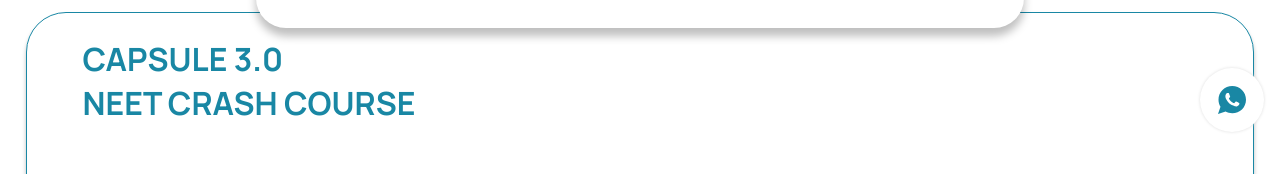
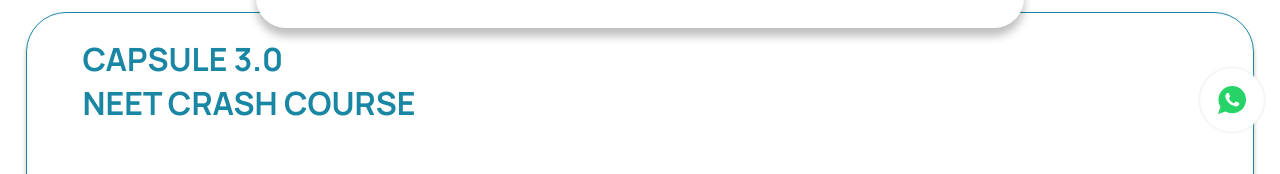
Before and after one commit to Texki-developers/Dopa-Main, a Next.js app: page /courses/capsule in a window 1280 px wide. Shown: the part 572-746 px from the top of the page. Built offline with nearby package versions, Linux system fonts and the light colour scheme.

Commit message:
logo fix

```diff
--- a/src/Components/Footer/Footer.module.scss
+++ b/src/Components/Footer/Footer.module.scss
@@ -34,6 +34,9 @@
   .logo-wrapper {
     display: flex;
     gap: 1rem;
+    img{
+      object-fit: contain;
+    }
   }
 
   .footer-social_media {
@@ -213,6 +216,7 @@
       img {
         height: 4rem;
         width: 3rem;
+        object-fit: contain;
       }
 
       h2 {
--- a/src/Layouts/MainLayout.jsx
+++ b/src/Layouts/MainLayout.jsx
@@ -44,7 +44,7 @@ export default function MainLayout({ children }) {
       onClick={()=>window.location.href="https://wa.me/message/QAZCVPJXDUQJO1"}
         className={styles.enquiry_popup}
       >
-        <IoLogoWhatsapp />
+        <IoLogoWhatsapp  color="#25D366"/>
       </div>
       {/* <Popup refs={popupRef} action={handlePopup} type={1}>
         <h1 style={{ marginBottom: "1.5rem" }}>Enquiry form</h1>
```
